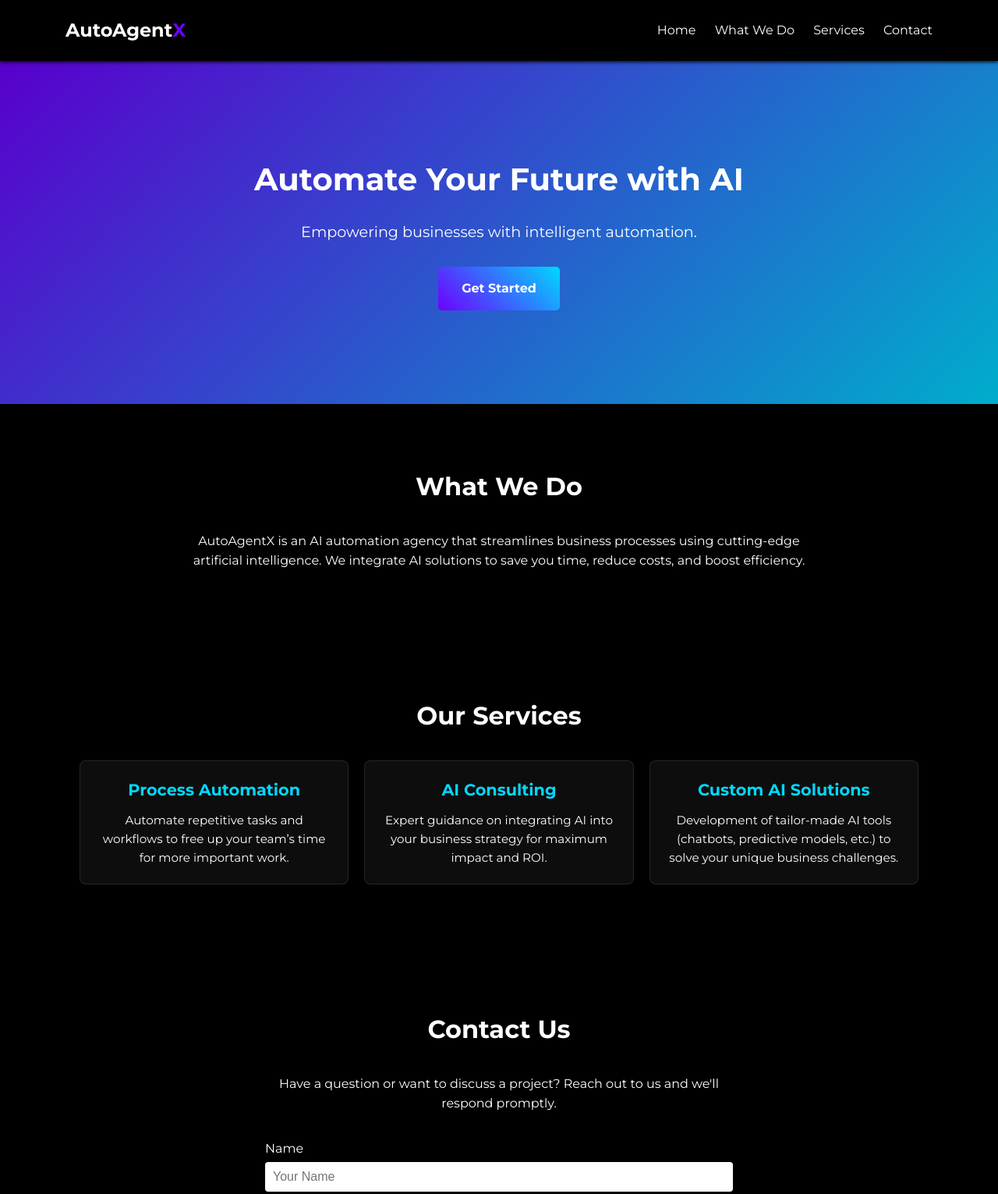
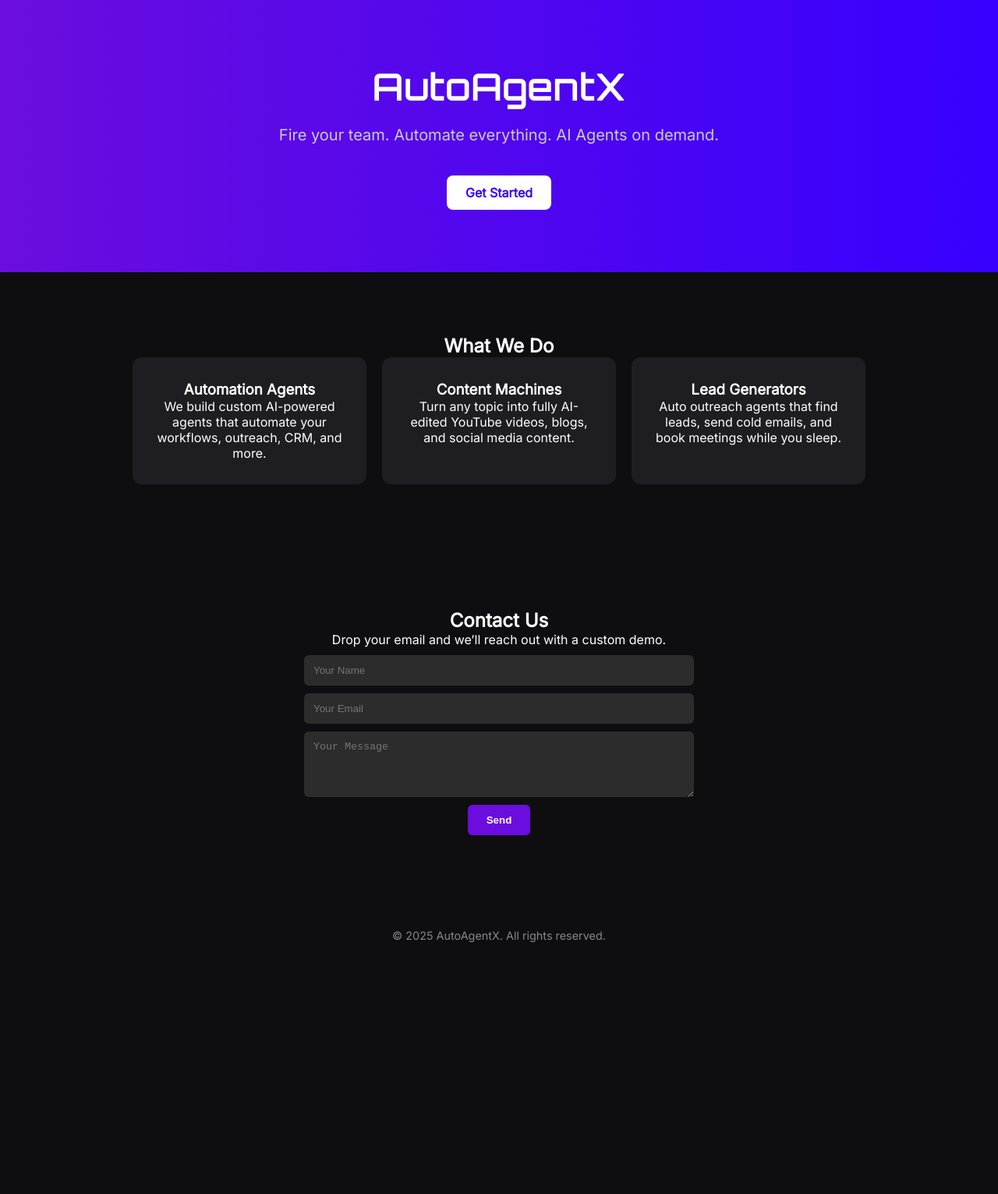
Before and after one commit to amdmak2020/autoagentx.github.io, a plain HTML site: page index.html in a window 1280 px wide. Shown: the top 1531 px of the page at 78% size. After the commit the page ends 1248 px from the top, so only its background shows below. Drawn offline with Linux system fonts and the light colour scheme.

Commit message:
first commit

```diff
--- a/index.html
+++ b/index.html
@@ -1,103 +1,143 @@
+<!-- index.html -->
 <!DOCTYPE html>
 <html lang="en">
 <head>
   <meta charset="UTF-8" />
   <meta name="viewport" content="width=device-width, initial-scale=1.0" />
-  <title>AutoAgentX – AI Automation Agency</title>
-  <!-- Link to external CSS stylesheet -->
-  <link rel="stylesheet" href="styles.css" />
-  <!-- Include a Google Font for modern look -->
-  <link rel="preconnect" href="https://fonts.googleapis.com">
-  <link href="https://fonts.googleapis.com/css2?family=Montserrat:wght@400;700&display=swap" rel="stylesheet">
+  <title>AutoAgentX - AI Agents For Everything</title>
+  <link href="https://fonts.googleapis.com/css2?family=Orbitron:wght@600&family=Inter&display=swap" rel="stylesheet">
+  <style>
+    * {
+      margin: 0;
+      padding: 0;
+      box-sizing: border-box;
+    }
+    body {
+      font-family: 'Inter', sans-serif;
+      background-color: #0e0e10;
+      color: white;
+      scroll-behavior: smooth;
+    }
+    header {
+      background: linear-gradient(90deg, #6b0dde, #3700ff);
+      padding: 80px 20px;
+      text-align: center;
+    }
+    header h1 {
+      font-family: 'Orbitron', sans-serif;
+      font-size: 3rem;
+      color: #ffffff;
+    }
+    header p {
+      margin: 20px 0;
+      font-size: 1.25rem;
+      color: #cccccc;
+    }
+    header a {
+      display: inline-block;
+      margin-top: 20px;
+      padding: 12px 24px;
+      font-weight: bold;
+      background: white;
+      color: #3700ff;
+      border-radius: 8px;
+      text-decoration: none;
+      transition: 0.3s;
+    }
+    header a:hover {
+      background: #ccccff;
+    }
+    section {
+      padding: 80px 20px;
+      text-align: center;
+    }
+    .services {
+      display: flex;
+      flex-wrap: wrap;
+      gap: 20px;
+      justify-content: center;
+    }
+    .service-card {
+      background: #1e1e22;
+      padding: 30px;
+      border-radius: 12px;
+      width: 300px;
+      transition: 0.3s;
+    }
+    .service-card:hover {
+      transform: translateY(-5px);
+      box-shadow: 0 10px 20px rgba(255,255,255,0.1);
+    }
+    form input, form textarea {
+      display: block;
+      width: 100%;
+      max-width: 500px;
+      margin: 10px auto;
+      padding: 12px;
+      background: #2c2c2c;
+      border: none;
+      color: white;
+      border-radius: 6px;
+    }
+    form button {
+      background: #6b0dde;
+      color: white;
+      padding: 12px 24px;
+      border: none;
+      border-radius: 6px;
+      font-weight: bold;
+      cursor: pointer;
+      transition: 0.3s;
+    }
+    form button:hover {
+      background: #3700ff;
+    }
+    footer {
+      text-align: center;
+      padding: 40px 20px;
+      color: #888;
+      font-size: 0.9rem;
+    }
+  </style>
 </head>
 <body>
-  <!-- Navigation bar (sticky at top) -->
-  <header class="navbar">
-    <div class="container nav-container">
-      <div class="logo">AutoAgent<span>X</span></div>
-      <nav class="nav-links">
-        <!-- Nav links scroll to respective sections -->
-        <a href="#hero">Home</a>
-        <a href="#what-we-do">What We Do</a>
-        <a href="#services">Services</a>
-        <a href="#contact">Contact</a>
-      </nav>
-    </div>
+  <header>
+    <h1>AutoAgentX</h1>
+    <p>Fire your team. Automate everything. AI Agents on demand.</p>
+    <a href="#contact">Get Started</a>
   </header>
 
-  <!-- Hero Section -->
-  <section id="hero" class="hero-section">
-    <div class="container hero-content">
-      <h1 class="hero-title">Automate Your Future with AI</h1>
-      <p class="hero-subtitle">Empowering businesses with intelligent automation.</p>
-      <a href="#contact" class="cta-button">Get Started</a>
-    </div>
-  </section>
-
-  <!-- What We Do Section -->
-  <section id="what-we-do" class="section content-section reveal">
-    <div class="container">
-      <h2>What We Do</h2>
-      <p>AutoAgentX is an AI automation agency that streamlines business processes using cutting-edge artificial intelligence. We integrate AI solutions to save you time, reduce costs, and boost efficiency.</p>
-    </div>
-  </section>
-
-  <!-- Services / Packages Section -->
-  <section id="services" class="section services-section reveal">
-    <div class="container">
-      <h2>Our Services</h2>
-      <div class="services-list">
-        <!-- Example service item -->
-        <div class="service-item">
-          <h3>Process Automation</h3>
-          <p>Automate repetitive tasks and workflows to free up your team’s time for more important work.</p>
-        </div>
-        <div class="service-item">
-          <h3>AI Consulting</h3>
-          <p>Expert guidance on integrating AI into your business strategy for maximum impact and ROI.</p>
-        </div>
-        <div class="service-item">
-          <h3>Custom AI Solutions</h3>
-          <p>Development of tailor-made AI tools (chatbots, predictive models, etc.) to solve your unique business challenges.</p>
-        </div>
+  <section id="what">
+    <h2>What We Do</h2>
+    <div class="services">
+      <div class="service-card">
+        <h3>Automation Agents</h3>
+        <p>We build custom AI-powered agents that automate your workflows, outreach, CRM, and more.</p>
+      </div>
+      <div class="service-card">
+        <h3>Content Machines</h3>
+        <p>Turn any topic into fully AI-edited YouTube videos, blogs, and social media content.</p>
+      </div>
+      <div class="service-card">
+        <h3>Lead Generators</h3>
+        <p>Auto outreach agents that find leads, send cold emails, and book meetings while you sleep.</p>
       </div>
     </div>
   </section>
 
-  <!-- Contact Section -->
-  <section id="contact" class="section contact-section reveal">
-    <div class="container">
-      <h2>Contact Us</h2>
-      <p>Have a question or want to discuss a project? Reach out to us and we'll respond promptly.</p>
-      <!-- Contact Form (using Formspree to send emails) -->
-      <form action="https://formspree.io/f/your-form-id" method="POST" class="contact-form">
-        <!-- Note: replace "your-form-id" with the actual Formspree ID after signing up -->
-        <div class="form-group">
-          <label for="name">Name</label>
-          <input type="text" name="name" id="name" required placeholder="Your Name" />
-        </div>
-        <div class="form-group">
-          <label for="email">Email</label>
-          <input type="email" name="_replyto" id="email" required placeholder="Your Email" />
-        </div>
-        <div class="form-group">
-          <label for="message">Message</label>
-          <textarea name="message" id="message" rows="5" required placeholder="Your Message"></textarea>
-        </div>
-        <button type="submit" class="submit-button">Send Message</button>
-        <!-- After form submission, Formspree can redirect to a thank-you page or show a success message -->
-      </form>
-    </div>
+  <section id="contact">
+    <h2>Contact Us</h2>
+    <p>Drop your email and we’ll reach out with a custom demo.</p>
+    <form action="https://formspree.io/f/yourID" method="POST">
+      <input type="text" name="name" placeholder="Your Name" required />
+      <input type="email" name="email" placeholder="Your Email" required />
+      <textarea name="message" placeholder="Your Message" rows="4"></textarea>
+      <button type="submit">Send</button>
+    </form>
   </section>
 
-  <!-- Footer (optional, could include copyright or links) -->
-  <footer class="footer">
-    <div class="container">
-      <p>&copy; 2025 AutoAgentX. All rights reserved.</p>
-    </div>
+  <footer>
+    &copy; 2025 AutoAgentX. All rights reserved.
   </footer>
-
-  <!-- Include external JavaScript file -->
-  <script src="script.js"></script>
 </body>
 </html>
```
